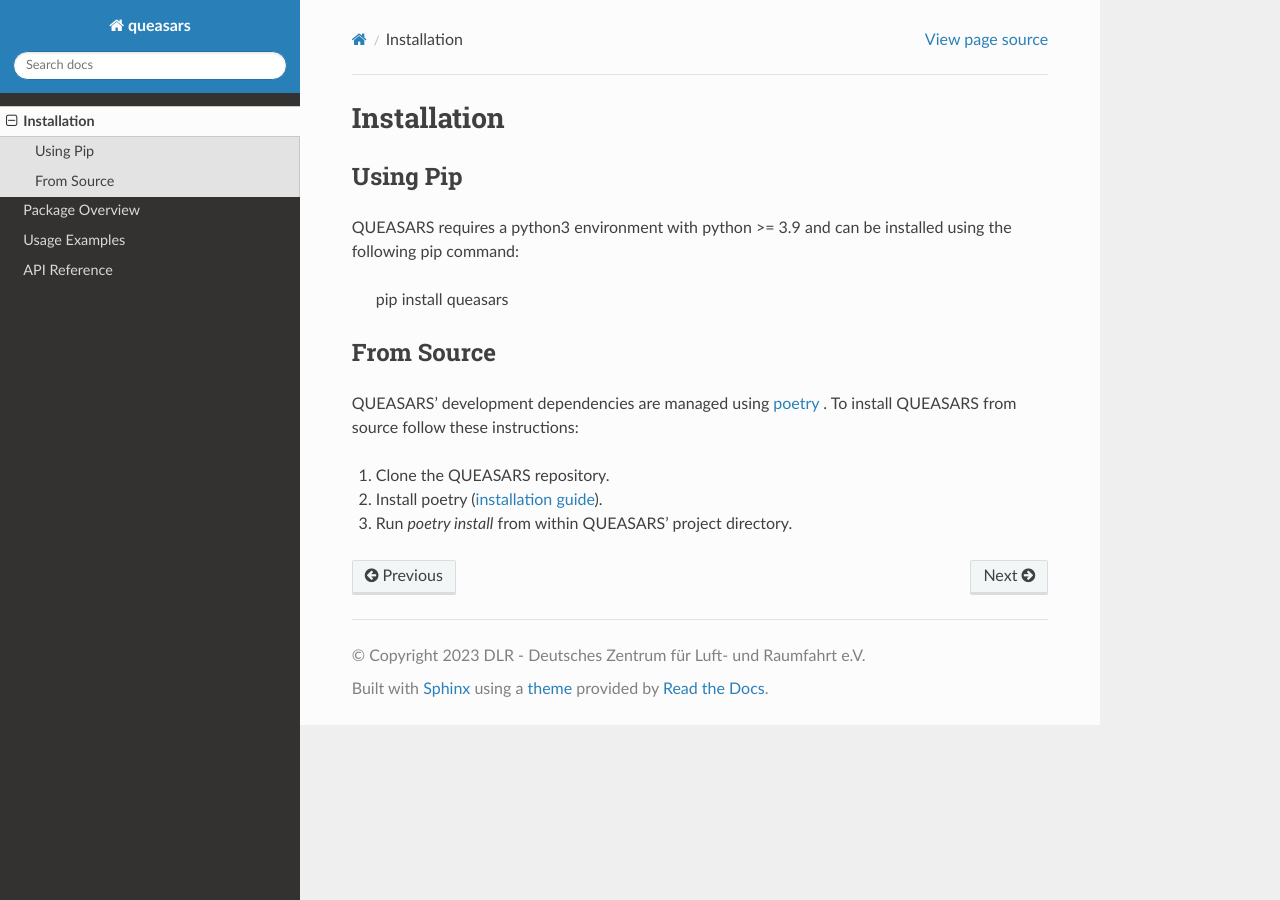
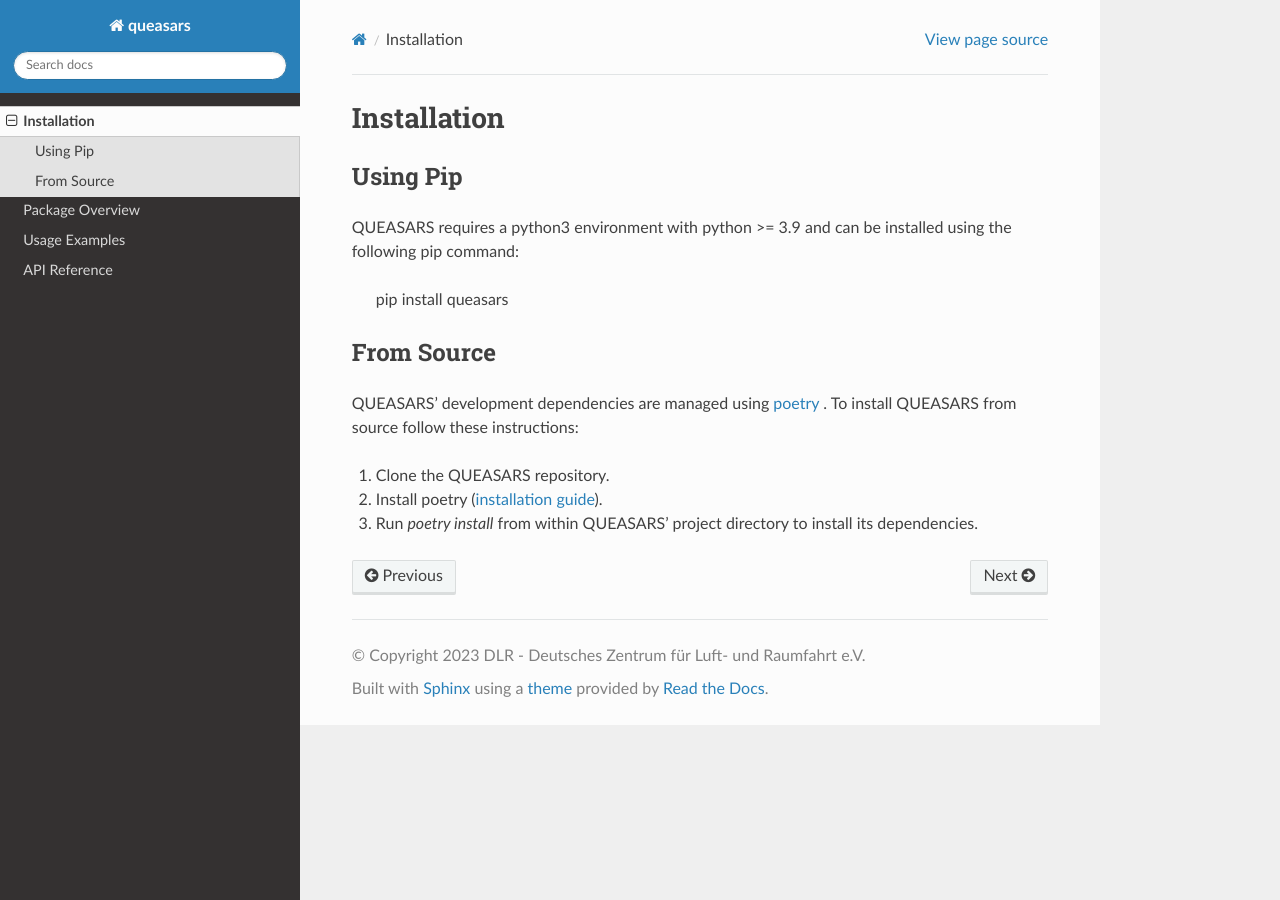
Before and after one commit to DLR-RB/QUEASARS, a Sphinx documentation site: the page built from docs/source/installation.rst, in a window 1280 px wide. Built offline with Sphinx 7.4.7 and the Read the Docs theme 2.0.0, drawn with Linux system fonts in a browser that asks for light colours.

Commit message:
Slightly adjust installation instructions.

```diff
--- a/docs/source/installation.rst
+++ b/docs/source/installation.rst
@@ -16,4 +16,4 @@ To install QUEASARS from source follow these instructions:
 
 1. Clone the QUEASARS repository.
 2. Install poetry (`installation guide <https://python-poetry.org/docs/#installing-with-pipx>`_).
-3. Run `poetry install` from within QUEASARS' project directory.
+3. Run `poetry install` from within QUEASARS' project directory to install its dependencies.
```
Also changed, not shown: README.md (+1 -1 lines).
